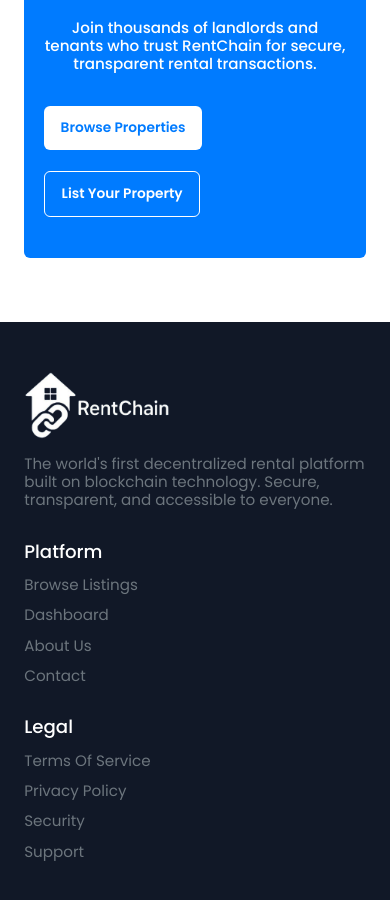
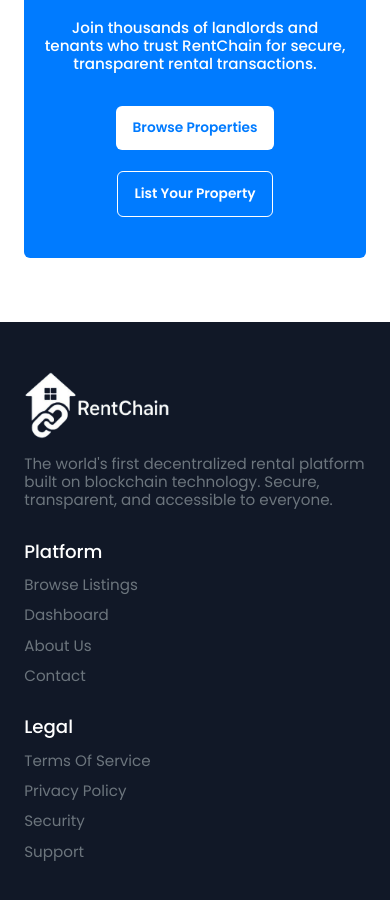
Before and after one commit to Jo-shua09/RentChain, a React (Vite) app in the folder Frontend/RentChain/: page /about in a window 390 px wide. Shown: the part 2563-3463 px from the top of the page. Built offline with nearby package versions, Linux system fonts and the light colour scheme.

Commit message:
fix: adjust alignment of items in Banner component

```diff
--- a/Frontend/RentChain/src/components/sections/home/Banner.jsx
+++ b/Frontend/RentChain/src/components/sections/home/Banner.jsx
@@ -9,7 +9,7 @@
       <div className="flex flex-col justify-center w-full p-10 py-20 text-center text-white place-content-center bg-primary rounded-xl">
         <h3 className="mb-8 text-6xl font-semibold">{t("banner.title")}</h3>
         <p className="text-3xl font-medium normal-case">{t("banner.description")}</p>
-        <div className="flex flex-wrap items-center gap-10 m-auto mt-16 sm:flex-nowrap">
+        <div className="flex flex-wrap items-center justify-center gap-10 m-auto mt-16 sm:flex-nowrap">
           <Link to="/dashboard/tenant-dashboard/properties">
             <ButtonTwo name={t("banner.browse properties")} className="flex justify-center w-full" />
           </Link>
```
